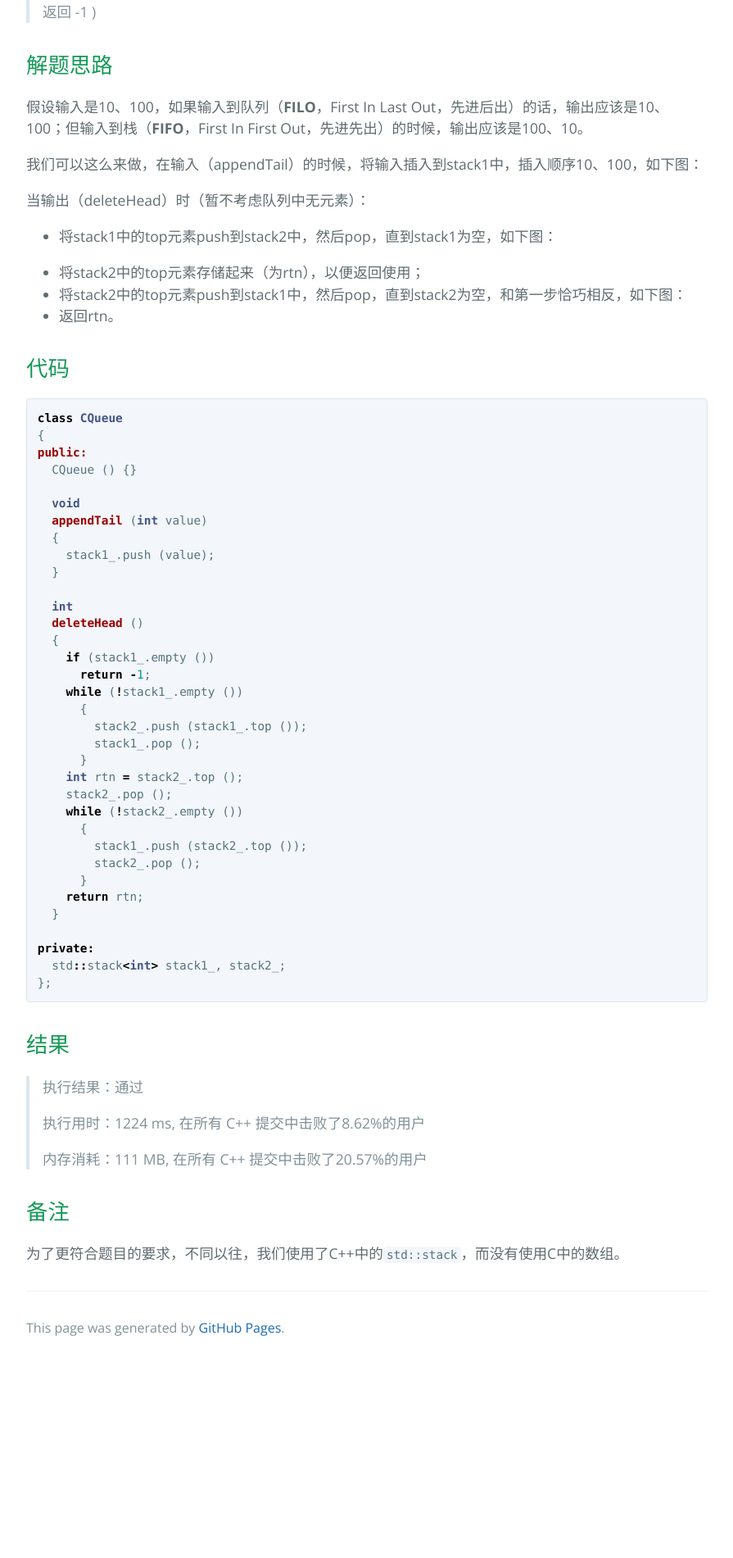
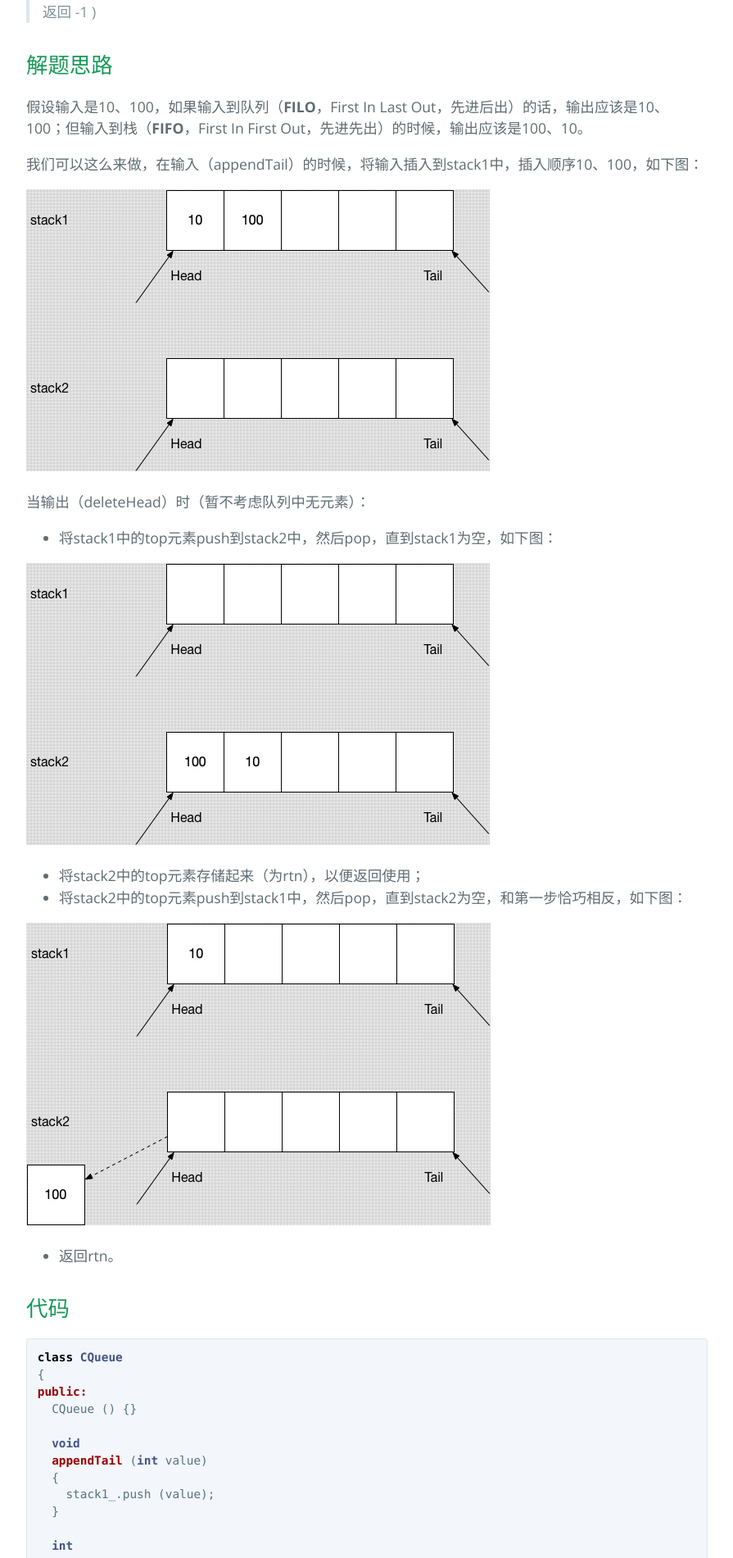
Before and after one commit to napoleonhoo/napoleonhoo.github.io, a Jekyll site: the page built from CodeInterview_LeetCode/Ex9.md, in a window 1280 px wide. Shown: the part 542-2443 px from the top of the page at 82% size, without its empty margins (192-1087 px from the left). Built offline with Jekyll 4.4.1, drawn with Linux system fonts in a browser that asks for light colours; before the commit the page ends 2206 px from its top, so only the background shows below that.

Commit message:
update Ex9 of LOC

```diff
--- a/CodeInterview_LeetCode/Ex9.md
+++ b/CodeInterview_LeetCode/Ex9.md
@@ -15,12 +15,19 @@
 
 我们可以这么来做，在输入（appendTail）的时候，将输入插入到stack1中，插入顺序10、100，如下图：
 
+![](Ex9-Fig1.jpg)
+
 当输出（deleteHead）时（暂不考虑队列中无元素）：
 
 - 将stack1中的top元素push到stack2中，然后pop，直到stack1为空，如下图：
 
+![](Ex9-Fig2.jpg)
+
 - 将stack2中的top元素存储起来（为rtn），以便返回使用；
 - 将stack2中的top元素push到stack1中，然后pop，直到stack2为空，和第一步恰巧相反，如下图：
+
+![](Ex9-Fig3.jpg)
+
 - 返回rtn。
 
 ## 代码
```
Also changed, not shown: CodeInterview_LeetCode/Ex9-Fig1.jpg (added), CodeInterview_LeetCode/Ex9-Fig2.jpg (added), CodeInterview_LeetCode/Ex9-Fig3.jpg (added).
